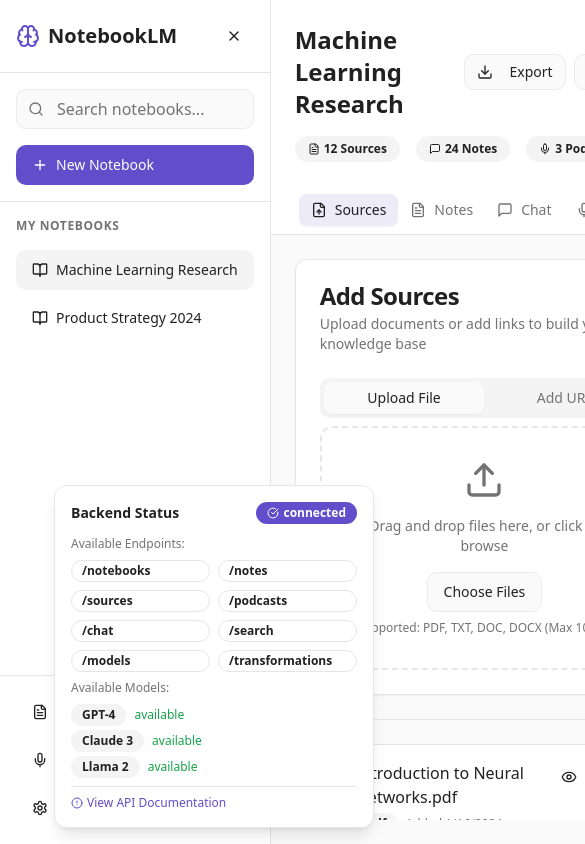
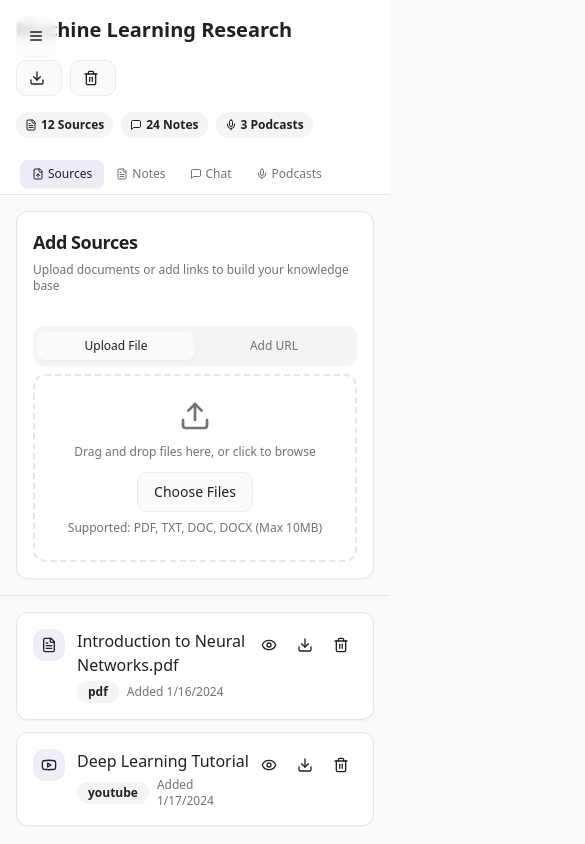
Before and after one commit to varunkrunch/frontend-connector, a React (Vite) app: page / in a window 390 px wide. Shown: the top 844 px of the page, 585 px wide, since content can reach past the window. Built offline with nearby package versions, Linux system fonts and the light colour scheme.

Commit message:
Refactor for improved usability
Improve responsiveness and overall user experience for both mobile and desktop browsers.

```diff
--- /dev/null
+++ b/src/components/MobileSidebar.tsx
@@ -0,0 +1,82 @@
+import { useState } from "react";
+import { Menu, X, Plus, BookOpen, Brain } from "lucide-react";
+import { Button } from "@/components/ui/button";
+import { Sheet, SheetContent, SheetHeader, SheetTitle, SheetTrigger } from "@/components/ui/sheet";
+import { ScrollArea } from "@/components/ui/scroll-area";
+import { cn } from "@/lib/utils";
+import type { Notebook } from "@/types";
+
+interface MobileSidebarProps {
+  notebooks: Notebook[];
+  selectedNotebook: Notebook | null;
+  onSelectNotebook: (notebook: Notebook) => void;
+  onCreateNotebook: () => void;
+}
+
+export function MobileSidebar({
+  notebooks,
+  selectedNotebook,
+  onSelectNotebook,
+  onCreateNotebook,
+}: MobileSidebarProps) {
+  const [open, setOpen] = useState(false);
+
+  const handleSelectNotebook = (notebook: Notebook) => {
+    onSelectNotebook(notebook);
+    setOpen(false);
+  };
+
+  return (
+    <Sheet open={open} onOpenChange={setOpen}>
+      <SheetTrigger asChild>
+        <Button
+          variant="ghost"
+          size="icon"
+          className="md:hidden fixed top-4 left-4 z-50 bg-background/80 backdrop-blur-sm shadow-sm"
+        >
+          <Menu className="h-5 w-5" />
+        </Button>
+      </SheetTrigger>
+      <SheetContent side="left" className="w-[280px] p-0">
+        <SheetHeader className="p-4 border-b">
+          <SheetTitle className="flex items-center gap-2">
+            <Brain className="h-5 w-5 text-primary" />
+            <span>NotebookLM</span>
+          </SheetTitle>
+        </SheetHeader>
+
+        <div className="p-4">
+          <Button
+            onClick={() => {
+              onCreateNotebook();
+              setOpen(false);
+            }}
+            className="w-full gap-2"
+          >
+            <Plus className="h-4 w-4" />
+            New Notebook
+          </Button>
+        </div>
+
+        <ScrollArea className="flex-1 h-[calc(100vh-180px)]">
+          <div className="p-4 space-y-2">
+            <h3 className="text-xs font-semibold text-muted-foreground uppercase tracking-wider mb-3">
+              My Notebooks
+            </h3>
+            {notebooks.map((notebook) => (
+              <Button
+                key={notebook.id}
+                variant={selectedNotebook?.id === notebook.id ? "secondary" : "ghost"}
+                className="w-full justify-start gap-2"
+                onClick={() => handleSelectNotebook(notebook)}
+              >
+                <BookOpen className="h-4 w-4" />
+                <span className="truncate">{notebook.name}</span>
+              </Button>
+            ))}
+          </div>
+        </ScrollArea>
+      </SheetContent>
+    </Sheet>
+  );
+}
--- a/src/components/NotebookView.tsx
+++ b/src/components/NotebookView.tsx
@@ -33,13 +33,13 @@ export function NotebookView({ notebook }: NotebookViewProps) {
 
   if (!notebook) {
     return (
-      <div className="flex-1 flex items-center justify-center bg-background">
+      <div className="flex-1 flex items-center justify-center bg-background p-4">
         <div className="text-center space-y-4 max-w-md">
-          <div className="w-20 h-20 mx-auto bg-gradient-primary rounded-2xl flex items-center justify-center">
-            <Sparkles className="h-10 w-10 text-primary-foreground" />
+          <div className="w-16 h-16 md:w-20 md:h-20 mx-auto bg-gradient-to-br from-primary to-primary/70 rounded-2xl flex items-center justify-center shadow-lg">
+            <Sparkles className="h-8 w-8 md:h-10 md:w-10 text-primary-foreground" />
           </div>
-          <h2 className="text-2xl font-semibold">Welcome to NotebookLM</h2>
-          <p className="text-muted-foreground">
+          <h2 className="text-xl md:text-2xl font-semibold">Welcome to NotebookLM</h2>
+          <p className="text-sm md:text-base text-muted-foreground px-4">
             Select a notebook from the sidebar or create a new one to get started.
             Upload sources, take notes, generate podcasts, and chat with your knowledge base.
           </p>
@@ -49,40 +49,40 @@ export function NotebookView({ notebook }: NotebookViewProps) {
   }
 
   return (
-    <div className="flex-1 flex flex-col bg-background">
+    <div className="flex-1 flex flex-col bg-background h-full overflow-hidden">
       {/* Header */}
       <div className="border-b border-border bg-card">
-        <div className="p-6">
-          <div className="flex items-center justify-between mb-4">
-            <div>
-              <h1 className="text-2xl font-bold">{notebook.name}</h1>
+        <div className="p-4 md:p-6">
+          <div className="flex flex-col md:flex-row md:items-center justify-between gap-4">
+            <div className="flex-1">
+              <h1 className="text-xl md:text-2xl font-bold">{notebook.name}</h1>
               {notebook.description && (
-                <p className="text-muted-foreground mt-1">{notebook.description}</p>
+                <p className="text-sm md:text-base text-muted-foreground mt-1">{notebook.description}</p>
               )}
             </div>
             <div className="flex gap-2">
-              <Button variant="outline" size="sm">
-                <Download className="h-4 w-4 mr-2" />
-                Export
+              <Button variant="outline" size="sm" className="text-xs md:text-sm">
+                <Download className="h-3 w-3 md:h-4 md:w-4 mr-1 md:mr-2" />
+                <span className="hidden md:inline">Export</span>
               </Button>
-              <Button variant="outline" size="sm">
-                <Trash2 className="h-4 w-4 mr-2" />
-                Delete
+              <Button variant="outline" size="sm" className="text-xs md:text-sm">
+                <Trash2 className="h-3 w-3 md:h-4 md:w-4 mr-1 md:mr-2" />
+                <span className="hidden md:inline">Delete</span>
               </Button>
             </div>
           </div>
 
           {/* Stats */}
-          <div className="flex gap-4">
-            <Badge variant="secondary" className="px-3 py-1">
+          <div className="flex flex-wrap gap-2 md:gap-4 mt-4">
+            <Badge variant="secondary" className="px-2 py-1 text-xs md:text-sm">
               <FileText className="h-3 w-3 mr-1" />
               12 Sources
             </Badge>
-            <Badge variant="secondary" className="px-3 py-1">
+            <Badge variant="secondary" className="px-2 py-1 text-xs md:text-sm">
               <MessageSquare className="h-3 w-3 mr-1" />
               24 Notes
             </Badge>
-            <Badge variant="secondary" className="px-3 py-1">
+            <Badge variant="secondary" className="px-2 py-1 text-xs md:text-sm">
               <Mic className="h-3 w-3 mr-1" />
               3 Podcasts
             </Badge>
@@ -90,30 +90,32 @@ export function NotebookView({ notebook }: NotebookViewProps) {
         </div>
 
         {/* Tabs */}
-        <Tabs value={activeTab} onValueChange={setActiveTab} className="px-6">
-          <TabsList className="h-12 bg-transparent border-b-0">
-            <TabsTrigger value="sources" className="data-[state=active]:bg-accent">
-              <FileUp className="h-4 w-4 mr-2" />
+        <div className="overflow-x-auto">
+          <Tabs value={activeTab} onValueChange={setActiveTab} className="px-4 md:px-6">
+            <TabsList className="h-10 md:h-12 bg-transparent border-b-0 min-w-max">
+              <TabsTrigger value="sources" className="data-[state=active]:bg-accent text-xs md:text-sm px-3 md:px-4">
+                <FileUp className="h-3 w-3 md:h-4 md:w-4 mr-1 md:mr-2" />
                 Sources
               </TabsTrigger>
-            <TabsTrigger value="notes" className="data-[state=active]:bg-accent">
-              <FileText className="h-4 w-4 mr-2" />
+              <TabsTrigger value="notes" className="data-[state=active]:bg-accent text-xs md:text-sm px-3 md:px-4">
+                <FileText className="h-3 w-3 md:h-4 md:w-4 mr-1 md:mr-2" />
                 Notes
               </TabsTrigger>
-            <TabsTrigger value="chat" className="data-[state=active]:bg-accent">
-              <MessageSquare className="h-4 w-4 mr-2" />
+              <TabsTrigger value="chat" className="data-[state=active]:bg-accent text-xs md:text-sm px-3 md:px-4">
+                <MessageSquare className="h-3 w-3 md:h-4 md:w-4 mr-1 md:mr-2" />
                 Chat
               </TabsTrigger>
-            <TabsTrigger value="podcasts" className="data-[state=active]:bg-accent">
-              <Mic className="h-4 w-4 mr-2" />
+              <TabsTrigger value="podcasts" className="data-[state=active]:bg-accent text-xs md:text-sm px-3 md:px-4">
+                <Mic className="h-3 w-3 md:h-4 md:w-4 mr-1 md:mr-2" />
                 Podcasts
               </TabsTrigger>
             </TabsList>
           </Tabs>
         </div>
+      </div>
 
       {/* Content */}
-      <div className="flex-1 overflow-hidden">
+      <div className="flex-1 overflow-auto">
         <Tabs value={activeTab} className="h-full">
           <TabsContent value="sources" className="h-full m-0">
             <SourcesPanel notebookId={notebook.id} />
--- a/src/components/Sidebar.tsx
+++ b/src/components/Sidebar.tsx
@@ -36,8 +36,8 @@ export function Sidebar({
   return (
     <div
       className={cn(
-        "relative flex flex-col border-r border-border bg-card transition-all duration-300",
-        isCollapsed ? "w-16" : "w-80"
+        "relative h-screen flex flex-col border-r border-border bg-sidebar-background transition-all duration-300",
+        isCollapsed ? "w-16" : "w-64"
       )}
     >
       {/* Header */}
--- a/src/components/SourcesPanel.tsx
+++ b/src/components/SourcesPanel.tsx
@@ -138,24 +138,24 @@ export function SourcesPanel({ notebookId }: SourcesPanelProps) {
   return (
     <div className="h-full flex flex-col">
       {/* Upload Section */}
-      <div className="p-6 border-b border-border">
+      <div className="p-4 md:p-6 border-b border-border">
         <Card>
-          <CardHeader>
-            <CardTitle>Add Sources</CardTitle>
-            <CardDescription>
+          <CardHeader className="p-4 md:p-6">
+            <CardTitle className="text-lg md:text-xl">Add Sources</CardTitle>
+            <CardDescription className="text-xs md:text-sm">
               Upload documents or add links to build your knowledge base
             </CardDescription>
           </CardHeader>
-          <CardContent>
+          <CardContent className="p-4 md:p-6">
             <Tabs value={uploadType} onValueChange={(v) => setUploadType(v as "file" | "url")}>
               <TabsList className="grid w-full grid-cols-2">
-                <TabsTrigger value="file">Upload File</TabsTrigger>
-                <TabsTrigger value="url">Add URL</TabsTrigger>
+                <TabsTrigger value="file" className="text-xs md:text-sm">Upload File</TabsTrigger>
+                <TabsTrigger value="url" className="text-xs md:text-sm">Add URL</TabsTrigger>
               </TabsList>
               <TabsContent value="file" className="space-y-4">
-                <div className="border-2 border-dashed border-border rounded-lg p-8 text-center">
-                  <Upload className="h-10 w-10 mx-auto mb-4 text-muted-foreground" />
-                  <p className="text-sm text-muted-foreground mb-4">
+                <div className="border-2 border-dashed border-border rounded-lg p-6 md:p-8 text-center">
+                  <Upload className="h-8 w-8 md:h-10 md:w-10 mx-auto mb-3 md:mb-4 text-muted-foreground" />
+                  <p className="text-xs md:text-sm text-muted-foreground mb-3 md:mb-4">
                     Drag and drop files here, or click to browse
                   </p>
                   <Input
@@ -199,8 +199,8 @@ export function SourcesPanel({ notebookId }: SourcesPanelProps) {
       </div>
 
       {/* Sources List */}
-      <ScrollArea className="flex-1 p-6">
-        <div className="grid gap-4">
+      <ScrollArea className="flex-1 p-4 md:p-6">
+        <div className="grid gap-3 md:gap-4">
           {sources.length === 0 ? (
             <Card>
               <CardContent className="text-center py-12">
--- a/src/pages/Index.tsx
+++ b/src/pages/Index.tsx
@@ -1,5 +1,6 @@
 import { useState, useEffect } from "react";
 import { Sidebar } from "@/components/Sidebar";
+import { MobileSidebar } from "@/components/MobileSidebar";
 import { NotebookView } from "@/components/NotebookView";
 import { Button } from "@/components/ui/button";
 import { Dialog, DialogContent, DialogDescription, DialogFooter, DialogHeader, DialogTitle } from "@/components/ui/dialog";
@@ -114,28 +115,17 @@ const Index = () => {
   };
 
   return (
-    <div className="flex h-screen bg-background">
-      {/* API Status Banner */}
-      {apiStatus === "disconnected" && (
-        <div className="fixed top-0 left-0 right-0 bg-destructive text-destructive-foreground p-2 text-center z-50">
-          <div className="flex items-center justify-center gap-2">
-            <XCircle className="h-4 w-4" />
-            <span className="text-sm">
-              Backend API is not connected. Please start the backend server on http://localhost:8000
-            </span>
-            <Button
-              variant="secondary"
-              size="sm"
-              onClick={checkAPIConnection}
-              className="ml-2"
-            >
-              Retry
-            </Button>
-          </div>
-        </div>
-      )}
+    <div className="flex min-h-screen bg-background">
+      {/* Mobile Sidebar */}
+      <MobileSidebar
+        notebooks={notebooks}
+        selectedNotebook={selectedNotebook}
+        onSelectNotebook={setSelectedNotebook}
+        onCreateNotebook={() => setShowCreateDialog(true)}
+      />
 
-      {/* Sidebar */}
+      {/* Desktop Sidebar */}
+      <div className="hidden md:block">
         <Sidebar
           notebooks={notebooks}
           selectedNotebook={selectedNotebook}
@@ -143,8 +133,10 @@ const Index = () => {
           onCreateNotebook={() => setShowCreateDialog(true)}
           onDeleteNotebook={handleDeleteNotebook}
         />
+      </div>
 
       {/* Main Content */}
+      <div className="flex-1 flex flex-col w-full">
         {loading ? (
           <div className="flex-1 flex items-center justify-center">
             <Loader2 className="h-8 w-8 animate-spin text-primary" />
@@ -152,6 +144,7 @@ const Index = () => {
         ) : (
           <NotebookView notebook={selectedNotebook} />
         )}
+      </div>
 
       {/* Create Notebook Dialog */}
       <Dialog open={showCreateDialog} onOpenChange={setShowCreateDialog}>
@@ -191,8 +184,8 @@ const Index = () => {
         </DialogContent>
       </Dialog>
 
-      {/* API Endpoints Info (Bottom Right) */}
-      <div className="fixed bottom-4 right-4 z-40">
+      {/* API Endpoints Info - Hidden on mobile */}
+      <div className="hidden lg:block fixed bottom-4 right-4 z-40">
         <Card className="w-80 shadow-lg">
           <CardContent className="p-4">
             <div className="flex items-center justify-between mb-3">
```
Also changed, not shown: src/components/ChatPanel.tsx (+9 -9 lines). Lines whose indentation alone changed are shown as unchanged.
